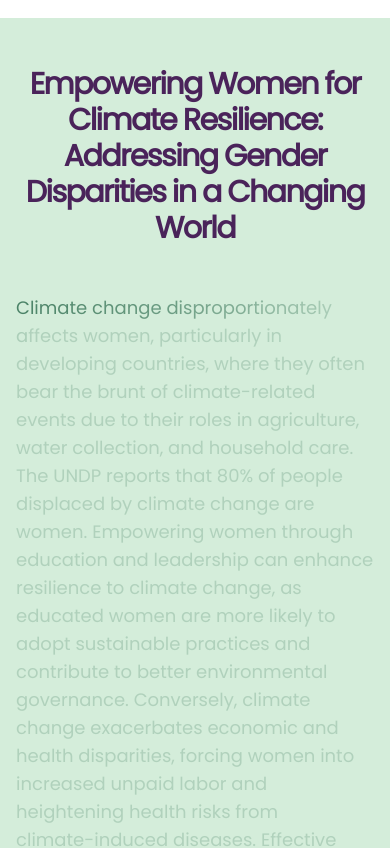
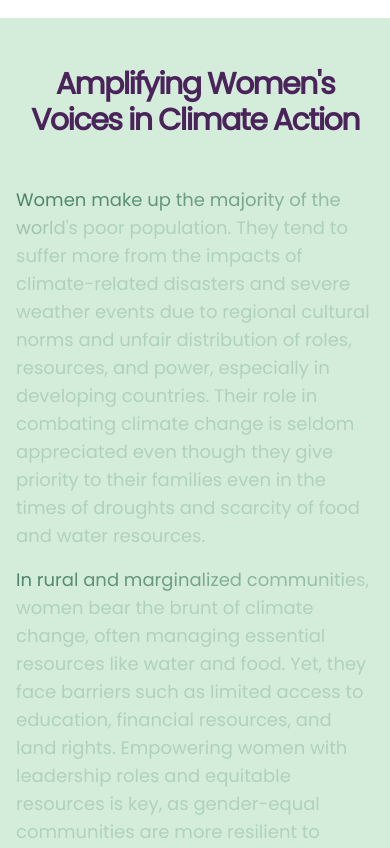
Before and after one commit to SO-HYBE/GEMS, a Next.js app: page / in a window 390 px wide. Shown: the part 1440-2288 px from the top of the page. Built offline with nearby package versions, Linux system fonts and the light colour scheme.

Commit message:
content change and image section change

```diff
--- a/app/page.tsx
+++ b/app/page.tsx
@@ -43,7 +43,7 @@ export default function Home() {
           const rotateY = (mouseX / width) * 40 - 20;
 
           images.forEach((img, index) => {
-            const depth = index * 10;
+            const depth = index * 12;
             gsap.to(img, {
               rotationX: rotateX + depth,
               rotationY: rotateY + depth,
@@ -429,31 +429,17 @@ export default function Home() {
             <section className="w-full py-12 md:py-24 lg:py-32 bg-white intro-section">
               <div className="px-4 md:px-6">
                 <h2 className="headline-text text-3xl font-bold tracking-tighter sm:text-4xl md:text-5xl text-center mb-12 text-[#4a235a] md:leading-relaxed">
-                  Empowering Women for Climate Resilience: Addressing Gender
-                  Disparities in a Changing World
+                  Amplifying Women's Voices in Climate Action
                 </h2>
                 <div className="grid grid-cols-1 md:grid-cols-3 gap-6 text-[#276749]">
                   <div className="md:col-span-2 space-y-4">
                     <p className="text-[#276749] reveal-text text-lg">
-                      Climate change disproportionately affects women,
-                      particularly in developing countries, where they often
-                      bear the brunt of climate-related events due to their
-                      roles in agriculture, water collection, and household
-                      care. The UNDP reports that 80% of people displaced by
-                      climate change are women. Empowering women through
-                      education and leadership can enhance resilience to climate
-                      change, as educated women are more likely to adopt
-                      sustainable practices and contribute to better
-                      environmental governance. Conversely, climate change
-                      exacerbates economic and health disparities, forcing women
-                      into increased unpaid labor and heightening health risks
-                      from climate-induced diseases. Effective policy solutions
-                      must integrate gender-responsive approaches, ensuring
-                      women have access to resources, decision-making roles, and
-                      climate finance that prioritizes gender equality.
-                      Addressing these interconnected issues is essential for
-                      building resilient communities and promoting
-                      sustainable development.
+                      Women make up the majority of the world&apos;s poor population. They tend to suffer more from the impacts of climate-related disasters and severe weather events due to regional cultural norms and unfair distribution of roles, resources, and power, especially in developing countries. Their role in combating climate change is seldom appreciated even though they give priority to their families even in the times of droughts and scarcity of food and water resources.
+                    </p>
+                    <p className="text-[#276749] reveal-text text-lg">
+                      In rural and marginalized communities, women bear the brunt of climate change, often managing essential resources like water and food. Yet, they face barriers such as limited access to education, financial resources, and land rights. Empowering women with leadership roles and equitable resources is key, as gender-equal communities are more resilient to climate impacts and better at adopting sustainable practices.</p>
+                    <p className="text-[#276749] reveal-text text-lg">
+                      Women&apos;s concerns about climate change are widespread, but their voices often remain underrepresented in decision-making processes.
                     </p>
                     <br />
                     <br />
@@ -485,9 +471,7 @@ export default function Home() {
                   </p>
 
                   <p className="reveal-text text-xl">
-                    Implement a Gender-Responsive Climate Resilience Framework
-                    that integrates gender equality into climate change
-                    adaptation and mitigation strategies.
+                  To address this, a website can be developed to gather large-scale data on women's opinions and insights about climate change, process it using AI and unsupervised machine learning, and present the results in a format that informs global climate action.
                   </p>
                 </div>
               </div>
@@ -535,7 +519,7 @@ export default function Home() {
                       harmful practices.
                     </p>
                     <br />
-                    <p className="text-[#4a235a]  reveal-text text-md">
+                    <p className="text-[#4a235a] reveal-text text-lg">
                       Resources:{" "}
                       <a
                         className="text-sky-400 after:content-['_↗'] ..."
@@ -614,7 +598,7 @@ export default function Home() {
                       change.
                     </p>
                     <br />
-                    <p className="text-[#4a235a]  reveal-text text-md">
+                    <p className="text-[#4a235a]  reveal-text text-lg">
                       Resources:{" "}
                       <a
                         className="text-sky-400 after:content-['_↗'] ..."
@@ -666,7 +650,7 @@ export default function Home() {
 
                 <div className="space-y-8 md:space-y-12 text-[#4a235a]">
                   <div className="mx-auto">
-                    <p className="md:text-base leading-relaxed reveal-text text-lg">
+                    <p className="leading-relaxed reveal-text text-lg">
                       Climate change and gender equality are closely linked,
                       particularly in developing countries where women face
                       disproportionate impacts. Due to their roles in
@@ -680,7 +664,7 @@ export default function Home() {
                       leading to economic disparities and heightened health
                       risks, especially in low-income communities.
                     </p>
-                    <p className="mt-4 text-lg md:text-base leading-relaxed reveal-text">
+                    <p className="mt-4 text-lg leading-relaxed reveal-text">
                       Empowering women is crucial for enhancing resilience to
                       climate change. Education plays a vital role, as educated
                       women are more likely to adopt sustainable practices and
@@ -694,7 +678,7 @@ export default function Home() {
                       a more equitable future.
                     </p>
                     <br />
-                    <p className="text-[#4a235a]  reveal-text text-md">
+                    <p className="text-[#4a235a]  reveal-text text-lg">
                       Resources:{" "}
                       <a
                         className="text-sky-400 after:content-['_↗'] ..."
```
Also changed, not shown: public/hero.webp.
